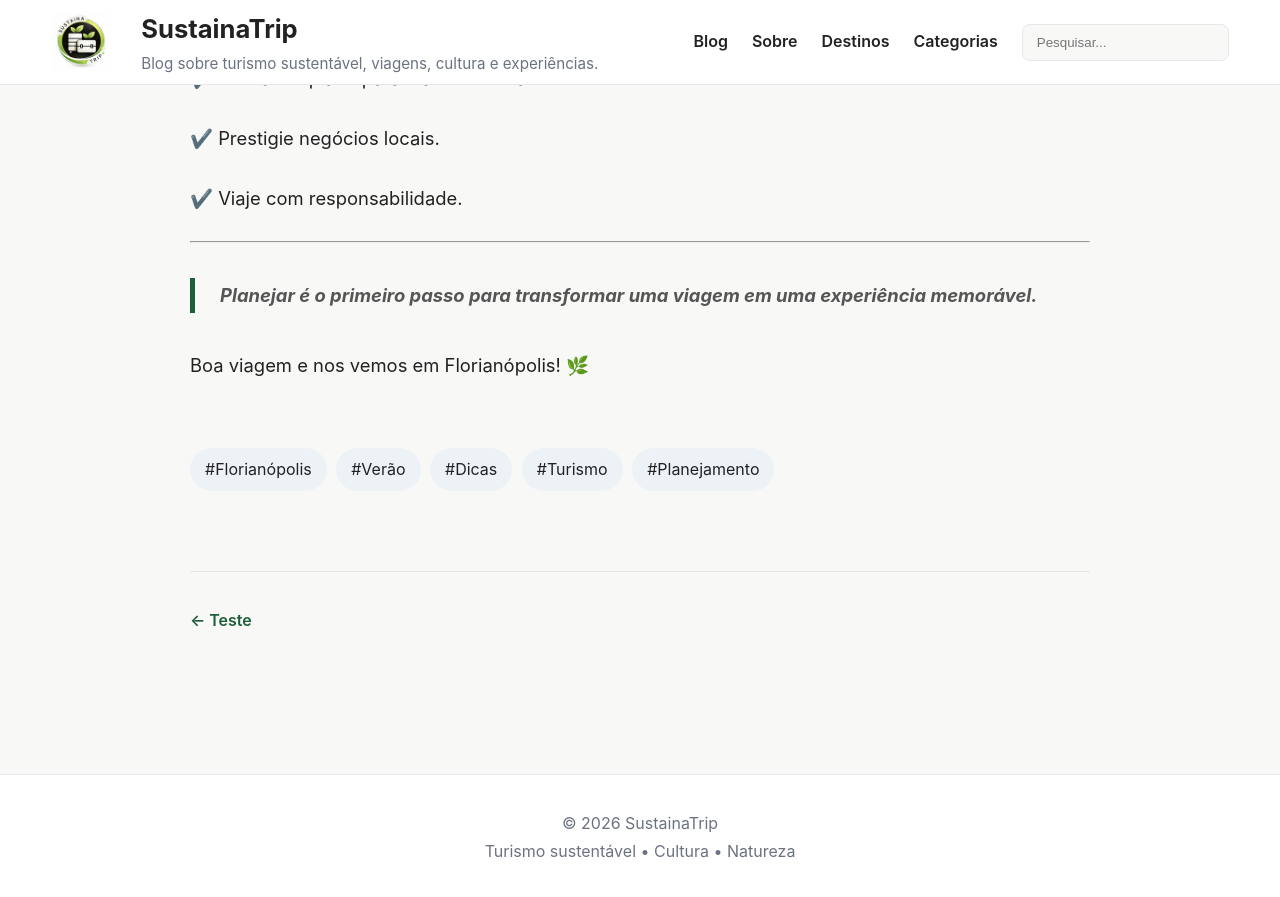
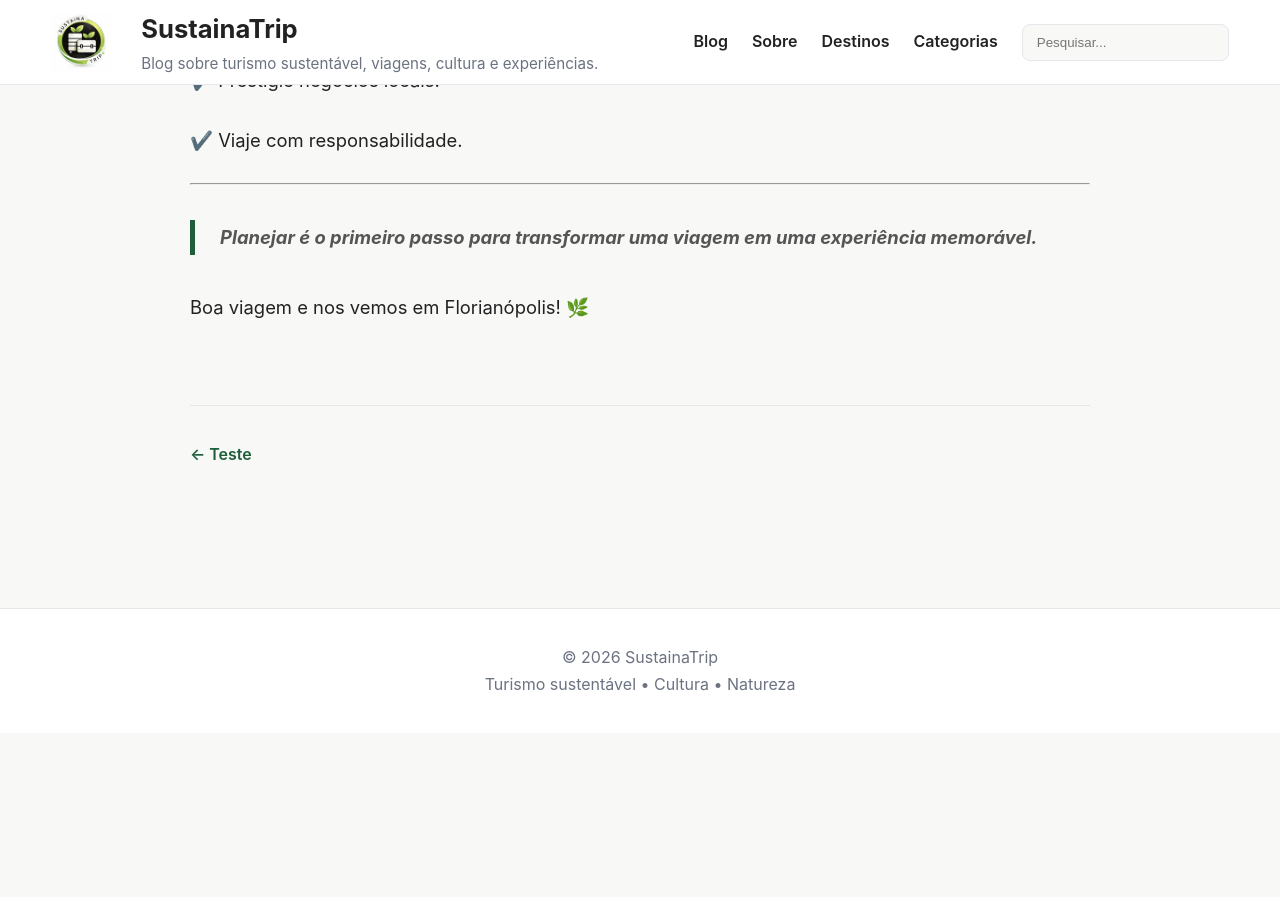
Before and after one commit to sustainatrip/blog, a Jekyll site: the page built from _posts/2026-07-28-turista-esperto-planeja-verao-florianopolis.md, in a window 1280 px wide and 900 px high, scrolled down 4943 px. Shown: the top 897 px of the window. Built offline with Jekyll 4.4.1, drawn with Linux system fonts in a browser that asks for light colours; after the commit the page ends 5676 px from its top, so only the background shows below that.

Commit message:
Atualizar o 2026-07-28-turista-esperto-planeja-verao-florianopolis.md

```diff
--- a/_posts/2026-07-28-turista-esperto-planeja-verao-florianopolis.md
+++ b/_posts/2026-07-28-turista-esperto-planeja-verao-florianopolis.md
@@ -7,16 +7,6 @@ author: SustainaTrip
 description: "Vai passar o verão em Florianópolis? Confira um guia prático para evitar perrengues, planejar sua viagem e aproveitar a Ilha da Magia com tranquilidade."
 
 image: /assets/images/posts/verao-floripa.jpg
-
-categories:
-  - Planejamento
-
-tags:
-  - Florianópolis
-  - Verão
-  - Dicas
-  - Turismo
-  - Planejamento
 ---
 
 # Turista esperto planeja: guia prático para o verão em Floripa
```
